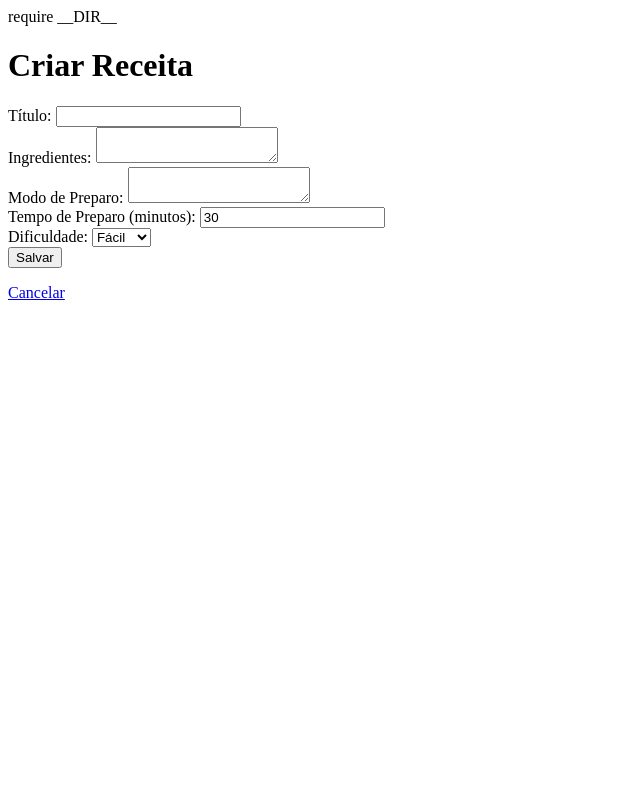
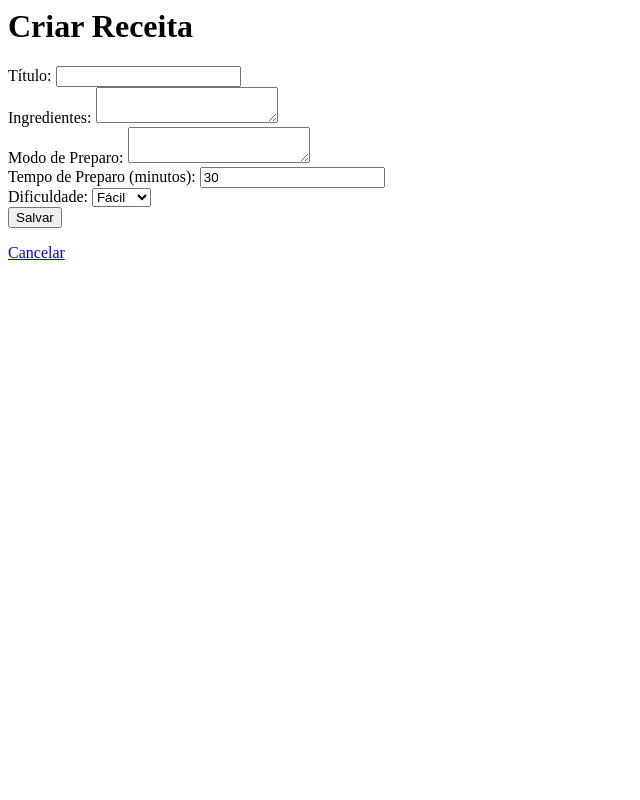
Before and after one commit to Neezic/ReceitasDeV-, a PHP site: page /receitas/formulario.php in a window 1280 px wide. Shown: the whole page, without its empty margins (0-640 px from the left). Run offline with PHP 8.4, Linux system fonts and the light colour scheme.

Commit message:
formulario

```diff
--- a/View/receitas/formulario.php
+++ b/View/receitas/formulario.php
@@ -1,4 +1,3 @@
-require __DIR__
 <h1><?= isset($receita) ? 'Editar' : 'Criar' ?> Receita</h1>
 
 <form method="POST" action="/?pagina=receitas&acao=<?= isset($receita) ? 'atualizar&id='.$receita['id'] : 'salvar' ?>">
```
